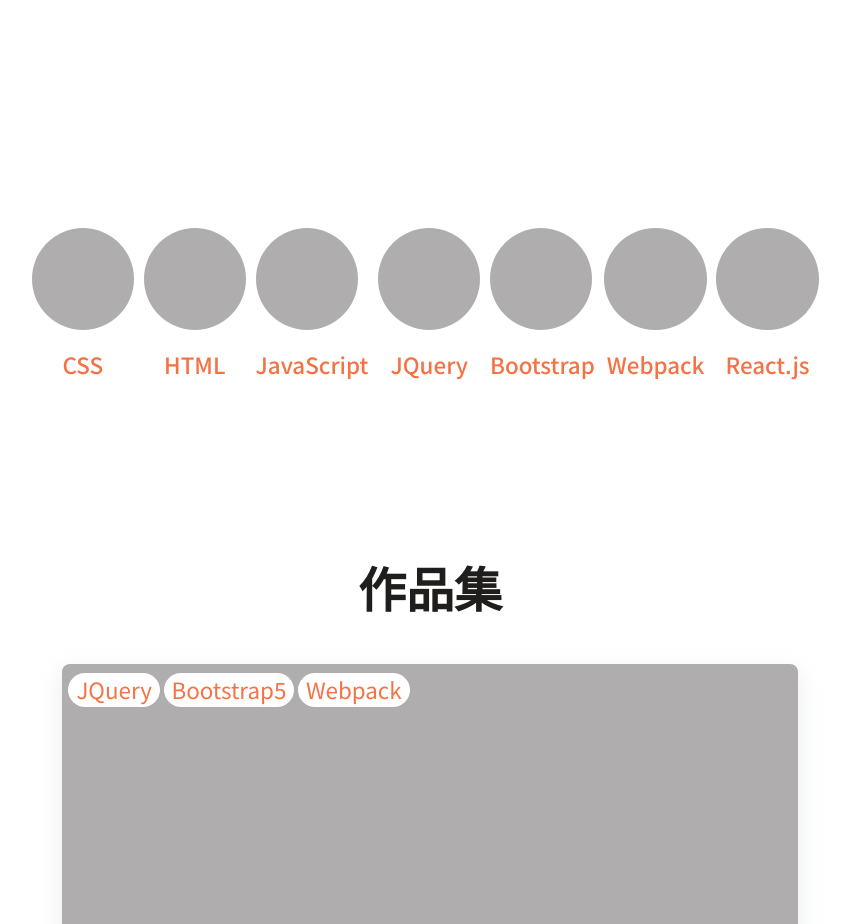
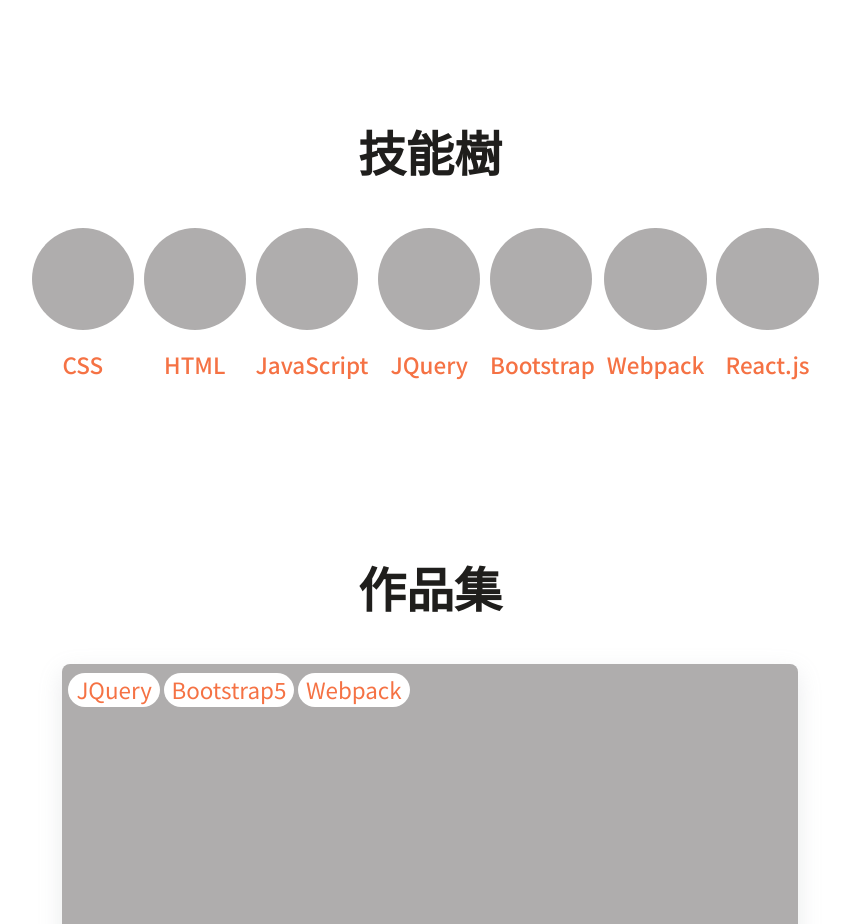
Before and after one commit to GuanYu914/profile-landing-page, a website: page src/index.html in a window 1280 px wide. Shown: the part 1780-2704 px from the top of the page, without its empty margins (210-1060 px from the left). Drawn offline with nearby package versions, Linux system fonts and the light colour scheme.

Commit message:
control skills title color dynamically

```diff
--- a/src/css/rwd.css
+++ b/src/css/rwd.css
@@ -261,3 +261,16 @@
     display: none !important;
   }
 }
+
+/* 根據有無 highlight block，控制 skills 的標題顏色 */
+@media screen and (min-width: 768px) {
+  .skills__title {
+    color: #1F1E1C;
+  }
+}
+
+@media screen and (max-width: 767px) {
+  .skills__title {
+    color: #FFFFFF;
+  }
+}
--- a/src/index.html
+++ b/src/index.html
@@ -90,7 +90,7 @@
   </section>
   <!-- 技能樹 -->
   <section class="skills">
-    <p class="skills__title fs-3 fw-bold color-secondary3">技能樹</p>
+    <p class="skills__title fs-3 fw-bold">技能樹</p>
     <div class="skills__slider">
       <div class="skills__slider__skill">
         <div class="skills__slider__skill__icon bg-color-secondary"></div>
```
